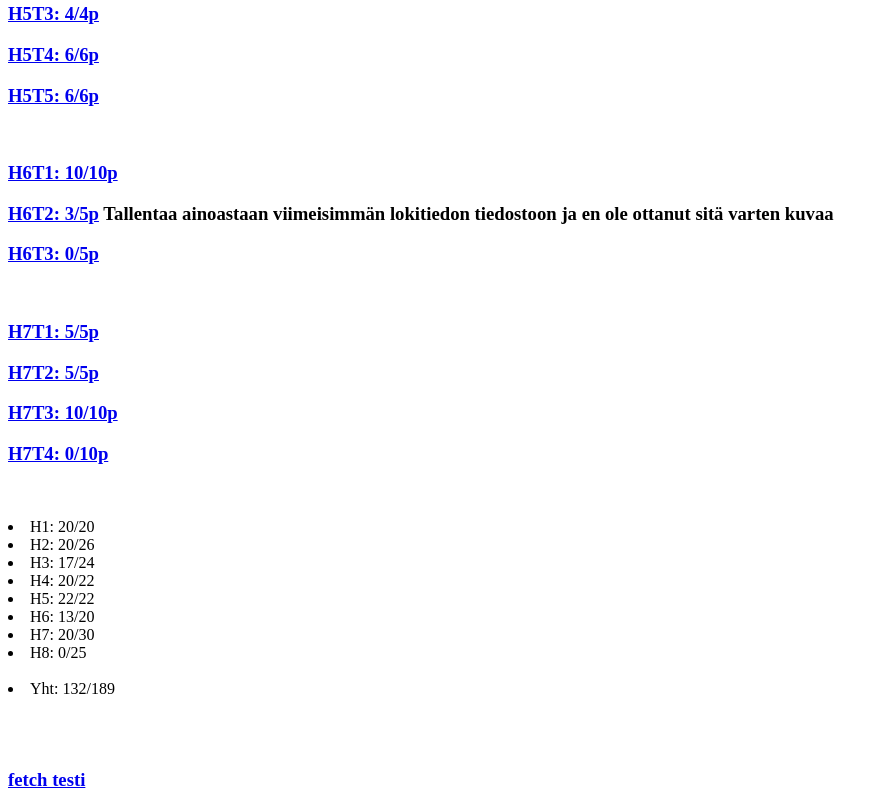
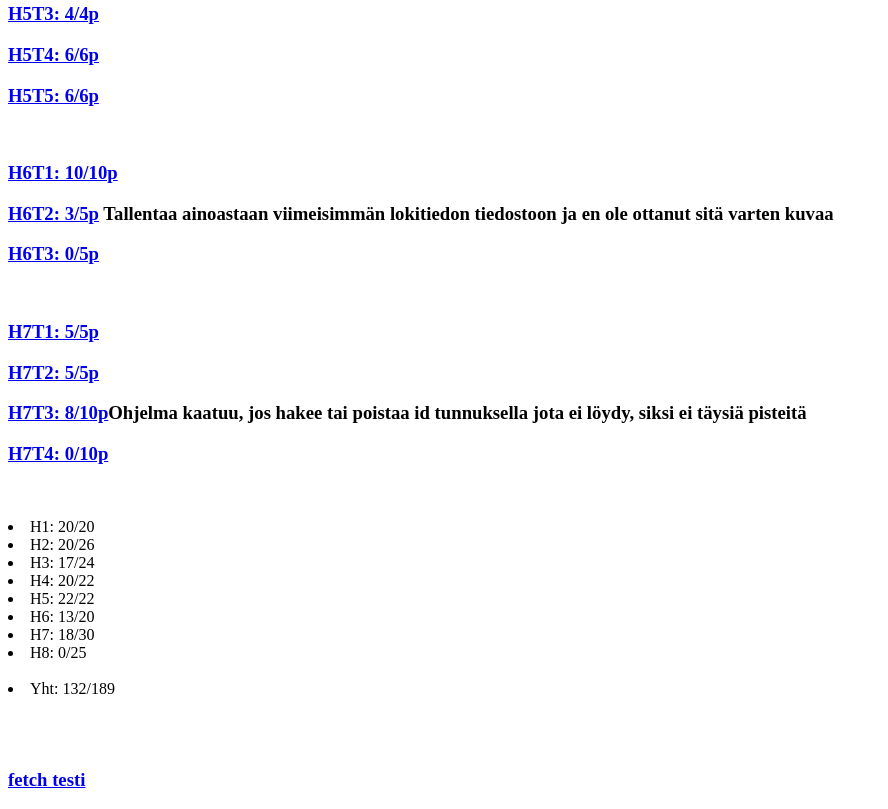
Before and after one commit to ukko1998/N2914Fullstack, a plain HTML site: page index.html in a window 1280 px wide. Shown: the part 1315-2124 px from the top of the page, without its empty margins (0-888 px from the left). Drawn offline with Linux system fonts and the light colour scheme.

Commit message:
Update index.html

```diff
--- a/index.html
+++ b/index.html
@@ -51,7 +51,7 @@
     <br>
     <h3><a href="https://ukko1998.github.io/N2914Fullstack/H7/H7T1/H7T1.html">H7T1: 5/5p</a></h3>
     <h3><a href="https://ukko1998.github.io/N2914Fullstack/H7/H7T2/H7T2.html">H7T2: 5/5p</a></h3>
-    <h3><a href="https://ukko1998.github.io/N2914Fullstack/H7/H7T3/H7T3.html">H7T3: 10/10p</a></h3>
+    <h3><a href="https://ukko1998.github.io/N2914Fullstack/H7/H7T3/H7T3.html">H7T3: 8/10p</a>Ohjelma kaatuu, jos hakee tai poistaa id tunnuksella jota ei löydy, siksi ei täysiä pisteitä</h3>
     <h3><a href="https://ukko1998.github.io/N2914Fullstack/H7/H7T4/H7T4.html">H7T4: 0/10p</a></h3>
   <br>
       <p> <li>H1: 20/20</li>
@@ -60,7 +60,7 @@
           <li>H4: 20/22</li>
           <li>H5: 22/22</li>
           <li>H6: 13/20</li>
-          <li>H7: 20/30</li>
+          <li>H7: 18/30</li>
           <li>H8: 0/25</li>
           <br>
           <li>Yht: 132/189</li>
```
